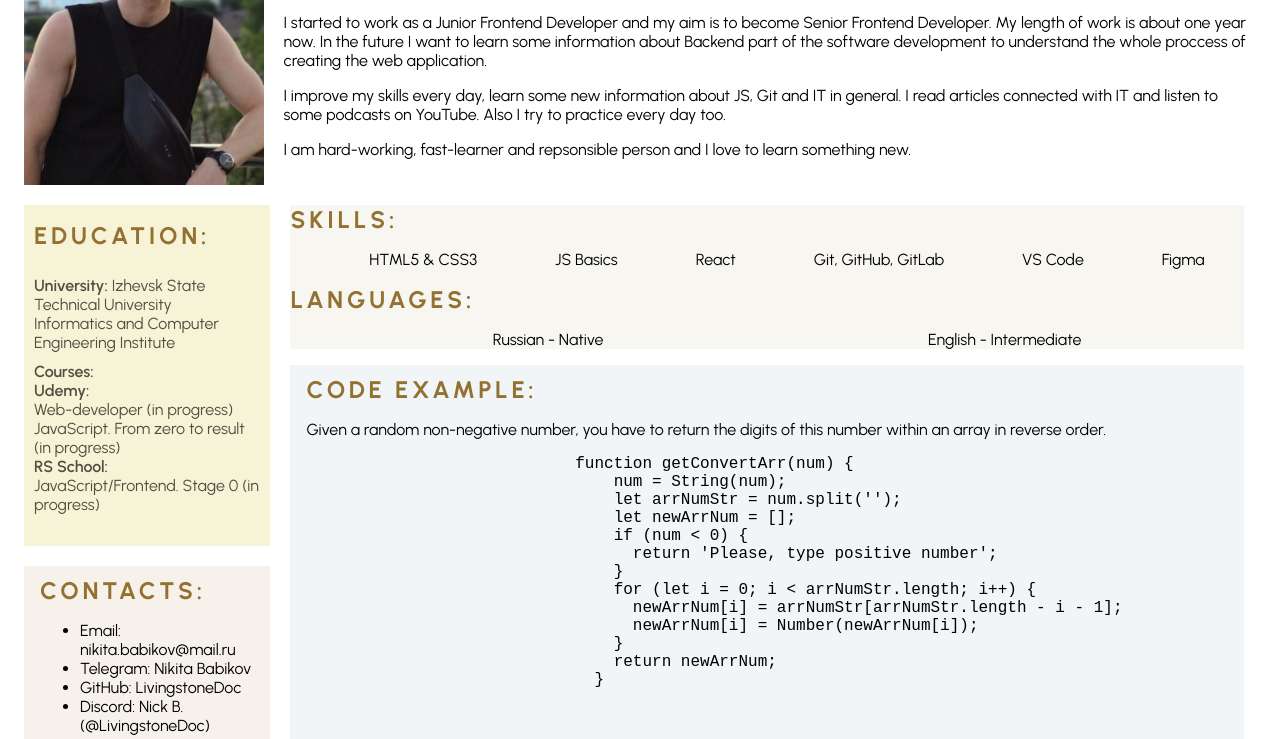
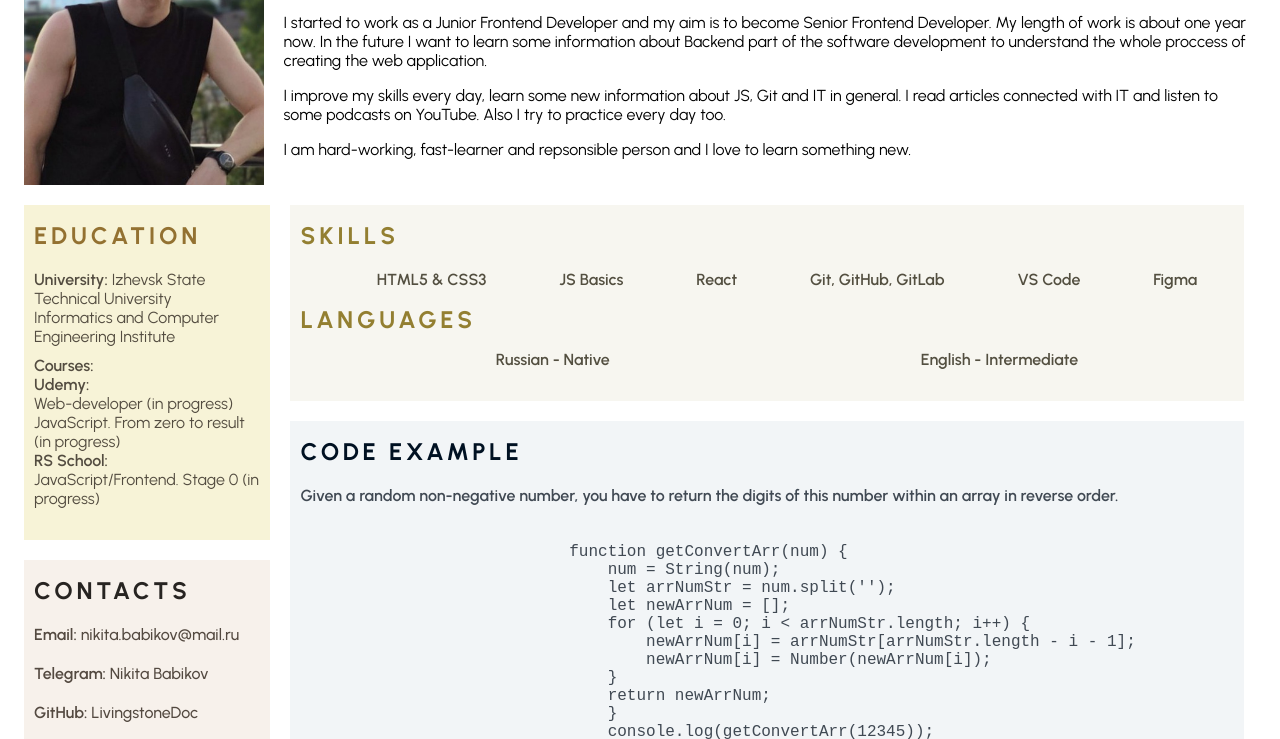
Before and after one commit to LivingstoneDoc/rsschool-cv, a plain HTML site: page index.html in a window 1280 px wide. Shown: the part 171-910 px from the top of the page. Drawn offline with Linux system fonts and the light colour scheme.

Commit message:
refactor: change styles in all sections

```diff
--- a/index.html
+++ b/index.html
@@ -42,9 +42,9 @@
 
             <div class="left-part">
                 <section class="section" id="education">
-                    <h2 class="section-subtitle">Education:</h2>
+                    <h2 class="section-subtitle">Education</h2>
                     <ul class="education-list">
-                        <li class="education-sublist-item"><span>University: </span>Izhevsk State Technical University
+                        <li><span>University: </span>Izhevsk State Technical University
                             <ul>
                                 <li>Informatics and Computer Engineering Institute</li>
                             </ul>
@@ -78,8 +78,8 @@
                 </section> -->
 
                 <section class="section" id="contacts">
-                    <h2 class="section-subtitle">Contacts:</h2>
-                    <ul>
+                    <h2 class="section-subtitle">Contacts</h2>
+                    <ul class="contacts-list">
                         <li><span>Email:</span> nikita.babikov@mail.ru</li>
                         <li><span>Telegram:</span> <a href="https://t.me/atlankitt" class="link">Nikita Babikov</a></li>
                         <li><span>GitHub:</span> <a href="https://github.com/LivingstoneDoc" class="link">LivingstoneDoc</a></li>
@@ -90,7 +90,7 @@
 
             <div class="right-part">
                 <section class="section" id="skills">
-                    <h2 class="section-subtitle">Skills:</h2>
+                    <h2 class="section-subtitle">Skills</h2>
                     <ul class="skills-list">
                         <li class="skills-item">HTML5 & CSS3</li>
                         <li class="skills-item">JS Basics</li>
@@ -99,7 +99,7 @@
                         <li class="skills-item">VS Code</li>
                         <li class="skills-item">Figma</li>
                     </ul>
-                    <h2 class="section-subtitle" id="languages">Languages:</h2>
+                    <h2 class="section-subtitle" id="languages">Languages</h2>
                     <ul class="languages-list">
                         <li class="languages-item">Russian - Native</li>
                         <li class="languages-item">English - Intermediate</li>
@@ -107,25 +107,23 @@
                 </section>
 
                 <section class="section" id="code">
-                    <h2 class="section-subtitle">Code example:</h2>
+                    <h2 class="section-subtitle">Code example</h2>
                     <p>Given a random non-negative number, you have to return the digits of this number within an array in reverse order.</p>
-                    <code>
                         <pre>
+                            <code>
                             function getConvertArr(num) {
                                 num = String(num);
                                 let arrNumStr = num.split('');
                                 let newArrNum = [];
-                                if (num < 0) {
-                                  return 'Please, type positive number';
-                                }
                                 for (let i = 0; i < arrNumStr.length; i++) {
-                                  newArrNum[i] = arrNumStr[arrNumStr.length - i - 1];
-                                  newArrNum[i] = Number(newArrNum[i]);
+                                    newArrNum[i] = arrNumStr[arrNumStr.length - i - 1];
+                                    newArrNum[i] = Number(newArrNum[i]);
                                 }
                                 return newArrNum;
-                              }
+                                }
+                                console.log(getConvertArr(12345));
+                            </code>
                         </pre>
-                    </code>
                 </section>
             </div>
         </div>
--- a/style.css
+++ b/style.css
@@ -32,6 +32,7 @@ body {
     font-size: 16px;
     font-weight: 400;
     min-height: 100vh;
+    /* min-height: 100%; */
     margin: 0;
     padding: 0;
     /* display: flex; */
@@ -139,7 +140,6 @@ body {
     margin: 0;
     font-size: 24px;
     font-weight: 700;
-    color: #937131;
     letter-spacing: 0.1cm;
     text-transform: uppercase;
 }
@@ -155,17 +155,12 @@ body {
     color: blue;
 }
 
-/* #summary {
-    margin-top: 20px;
-    background-color: #DDB376;
-} */
-
 .left-part {
     width: 20%;
 }
 
 .right-part {
-    width: 79%
+    width: 79%;
 }
 
 #education {
@@ -175,50 +170,104 @@ body {
     background-color: #F7F3D7;
 }
 
+#education .section-subtitle {
+    color: #937131;
+}
+
+#education .education-list {
+    margin-top: 20px;
+}
+
 #education ul {
     list-style: none;
     padding: 0;
 }
 
 #education .education-sublist-item {
-    padding-top: 10px
+    padding-top: 10px;
 }
 
 #education span {
     font-weight: 600;
-    color: #534C40
+    color: #534C40;
 }
 
 #skills {
-    margin-top: 20px;
-    /* width: 78%; */
-    /* height: 10%; */
+    margin: 20px 0 0 20px;
+    padding: 16px 10px;
     background-color: #F7F6F0;
-    margin-left: 20px;
+}
+
+#skills .section-subtitle {
+    color: #937F31;
 }
 
 #skills .skills-list {
     display: flex;
     justify-content:space-around;
+    margin-top: 20px;
     list-style: none;
+    font-weight: 600;
+    color: #534F40;
 }
 
 .languages-list {
     display: flex;
     justify-content:space-around;
     list-style: none;
+    font-weight: 600;
+    color: #534F40;
 }
 
 #contacts {
     margin-top: 20px;
     background-color: #F7F1EB;
-    padding: 10px 16px;
+    padding: 16px 10px 25px 10px;
+}
+
+#contacts .section-subtitle {
+    color: #272421;
+}
+
+#contacts .contacts-list {
+    list-style: none;
+    padding: 0;
+    font-weight: 500;
+    color: #534940;
+}
+
+#contacts .contacts-list li {
+    margin-top: 20px;
+}
+
+#contacts .contacts-list li span {
+    font-weight: 600;
+    color: #534940;
+}
+
+#contacts .contacts-list a {
+    color: #534940;
 }
 
 #code {
-    margin-left: 20px;
+    margin: 20px 0 0 20px;
     background-color: #F2F5F7;
-    padding: 10px 16px 20px 16px;
+    padding: 16px 10px;
+    color: #404953;
+}
+
+#code .section-subtitle {
+    color: #001122;
+}
+
+#code p {
+    margin: 20px 0 0 0;
+    font-weight: 600;
+}
+
+#code pre {
+    margin-top: 20px;
+    color: #404953;
 }
 
 .footer .github-icon {
```
